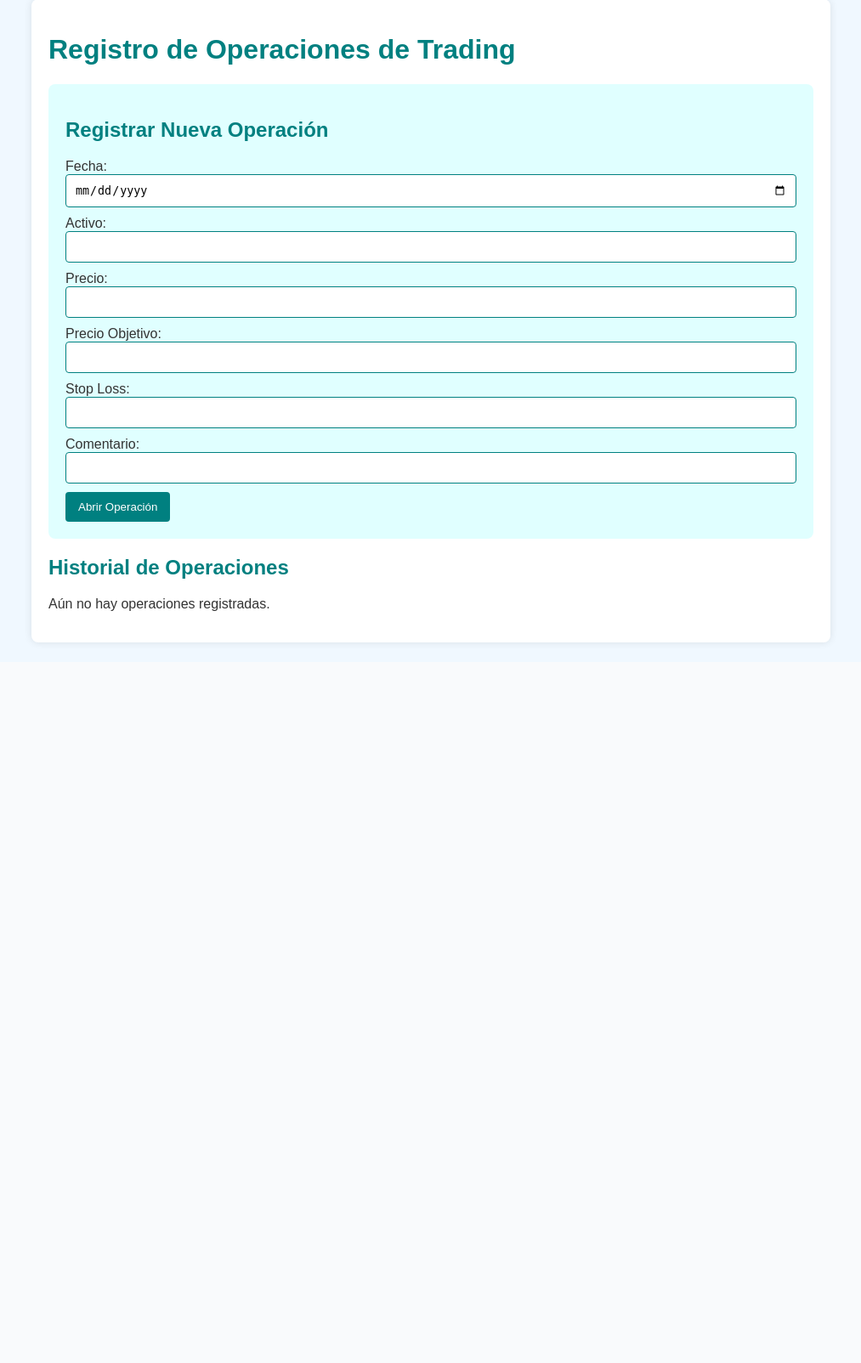
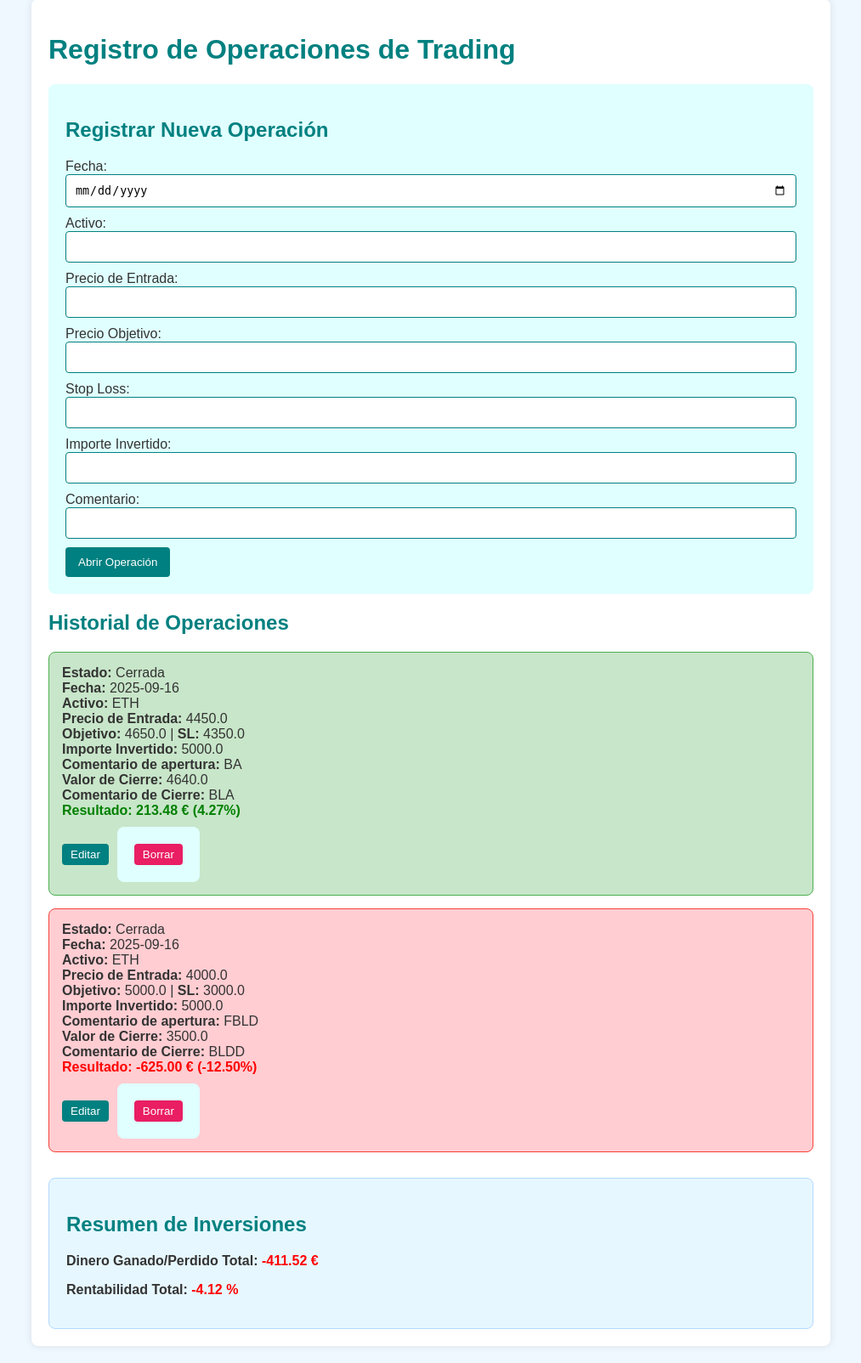
Before and after one commit to dankomaxtor/trading, a Flask app: page / in a window 1280 px wide. Shown: the part 21-1625 px from the top of the page at 85% size, without its empty margins (133-1146 px from the left). Before the commit the page ends 782 px from the top, so only its background shows below. Run offline with Flask 3, Linux system fonts and the light colour scheme.

Commit message:
Se completa la funcionalidad de edicion y se corrigen los calculos

```diff
--- a/app.py
+++ b/app.py
@@ -3,7 +3,6 @@ import json
 
 app = Flask(__name__)
 
-# Rutas de los archivos
 ARCHIVO_OPERACIONES = 'operaciones.json'
 
 def cargar_operaciones():
@@ -17,6 +16,25 @@ def guardar_operaciones(operaciones):
     with open(ARCHIVO_OPERACIONES, 'w') as file:
         json.dump(operaciones, file, indent=4)
 
+def calcular_resumen(operaciones):
+    total_ganado_perdido = 0
+    total_invertido = 0
+
+    for op in operaciones:
+        if op.get('estado') == 'Cerrada':
+            total_ganado_perdido += op.get('ganado_perdido', 0)
+            total_invertido += op.get('importe_invertido', 0)
+
+    if total_invertido > 0:
+        rentabilidad_total = (total_ganado_perdido / total_invertido) * 100
+    else:
+        rentabilidad_total = 0
+
+    return {
+        'total_ganado_perdido': round(total_ganado_perdido, 2),
+        'rentabilidad_total': round(rentabilidad_total, 2)
+    }
+
 @app.route("/", methods=["GET", "POST"])
 def index():
     operaciones = cargar_operaciones()
@@ -24,24 +42,94 @@ def index():
         nueva_operacion = {
             "fecha": request.form["fecha"],
             "activo": request.form["activo"],
-            "precio": request.form["precio"],
-            "precio_objetivo": request.form["precio_objetivo"],
-            "stop_loss": request.form["stop_loss"],
+            "precio": float(request.form["precio"]),
+            "precio_objetivo": float(request.form["precio_objetivo"]),
+            "stop_loss": float(request.form["stop_loss"]),
             "comentario_apertura": request.form["comentario_apertura"],
+            "importe_invertido": float(request.form["importe_invertido"]),
             "estado": "Abierta"
         }
         operaciones.append(nueva_operacion)
         guardar_operaciones(operaciones)
         return redirect(url_for('index'))
-    return render_template("index.html", operaciones=operaciones)
+
+    resumen = calcular_resumen(operaciones)
+    return render_template("index.html", operaciones=operaciones, resumen=resumen)
+
+@app.route("/editar_operacion/<int:index>", methods=["GET", "POST"])
+def editar_operacion(index):
+    operaciones = cargar_operaciones()
+    if 0 <= index < len(operaciones):
+        if request.method == "POST":
+            operacion_a_editar = operaciones[index]
+            operacion_a_editar["fecha"] = request.form["fecha"]
+            operacion_a_editar["activo"] = request.form["activo"]
+            operacion_a_editar["precio"] = float(request.form["precio"])
+            operacion_a_editar["precio_objetivo"] = float(request.form["precio_objetivo"])
+            operacion_a_editar["stop_loss"] = float(request.form["stop_loss"])
+            operacion_a_editar["comentario_apertura"] = request.form["comentario_apertura"]
+            operacion_a_editar["importe_invertido"] = float(request.form["importe_invertido"])
+
+            # También edita el comentario y valor de cierre si existen
+            operacion_a_editar["comentario_cierre"] = request.form.get("comentario_cierre", operacion_a_editar.get("comentario_cierre", "Sin comentario de cierre"))
+            operacion_a_editar["valor_cierre"] = float(request.form.get("valor_cierre", operacion_a_editar.get("valor_cierre", operacion_a_editar["precio"])))
+
+            # Recalcula si la operación estaba cerrada
+            if operacion_a_editar.get("estado") == "Cerrada":
+                valor_cierre = operacion_a_editar.get("valor_cierre", operacion_a_editar["precio"])
+                precio_entrada = operacion_a_editar["precio"]
+                importe_invertido = operacion_a_editar["importe_invertido"]
+
+                if precio_entrada != 0:
+                    ganado_perdido = importe_invertido * ((valor_cierre / precio_entrada) - 1)
+                    rentabilidad = (ganado_perdido / importe_invertido) * 100
+                else:
+                    ganado_perdido = 0
+                    rentabilidad = 0
+
+                operacion_a_editar["ganado_perdido"] = round(ganado_perdido, 2)
+                operacion_a_editar["rentabilidad"] = round(rentabilidad, 2)
+
+            guardar_operaciones(operaciones)
+            return redirect(url_for('index'))
+        else:
+            return render_template("editar.html", operacion=operaciones[index], index=index)
+    return redirect(url_for('index'))
+
+@app.route("/borrar_operacion/<int:index>", methods=["POST"])
+def borrar_operacion(index):
+    operaciones = cargar_operaciones()
+    if 0 <= index < len(operaciones):
+        del operaciones[index]
+        guardar_operaciones(operaciones)
+    return redirect(url_for('index'))
 
 @app.route("/cerrar_operacion/<int:index>", methods=["POST"])
 def cerrar_operacion(index):
     operaciones = cargar_operaciones()
     if 0 <= index < len(operaciones):
         comentario_cierre = request.form.get("comentario_cierre", "Sin comentario de cierre")
-        operaciones[index]["estado"] = "Cerrada"
-        operaciones[index]["comentario_cierre"] = comentario_cierre
+        valor_cierre = float(request.form.get("valor_cierre"))
+
+        operacion_a_cerrar = operaciones[index]
+        operacion_a_cerrar["estado"] = "Cerrada"
+        operacion_a_cerrar["comentario_cierre"] = comentario_cierre
+        operacion_a_cerrar["valor_cierre"] = valor_cierre
+
+        # Realiza los cálculos con el importe invertido
+        precio_entrada = operacion_a_cerrar.get("precio", 0)
+        importe_invertido = operacion_a_cerrar.get("importe_invertido", 0)
+
+        if precio_entrada != 0:
+            ganado_perdido = importe_invertido * ((valor_cierre / precio_entrada) - 1)
+            rentabilidad = (ganado_perdido / importe_invertido) * 100
+        else:
+            ganado_perdido = 0
+            rentabilidad = 0
+
+        operacion_a_cerrar["ganado_perdido"] = round(ganado_perdido, 2)
+        operacion_a_cerrar["rentabilidad"] = round(rentabilidad, 2)
+
         guardar_operaciones(operaciones)
     return redirect(url_for('index'))
 
--- a/templates/index.html
+++ b/templates/index.html
@@ -6,7 +6,7 @@
     <style>
         body {
             font-family: Arial, sans-serif;
-            background-color: #f0f8ff; /* Azul muy claro */
+            background-color: #f0f8ff;
             color: #333;
             margin: 0;
             padding: 20px;
@@ -20,10 +20,10 @@
             box-shadow: 0 0 10px rgba(0, 0, 0, 0.1);
         }
         h1, h2 {
-            color: #008080; /* Azul-verdoso (Teal) */
+            color: #008080;
         }
         form {
-            background-color: #e0ffff; /* Verde-azulado claro */
+            background-color: #e0ffff;
             padding: 20px;
             border-radius: 8px;
             margin-bottom: 20px;
@@ -49,12 +49,47 @@
             border-radius: 8px;
         }
         .operacion-abierta {
-            background-color: #c8e6c9; /* Verde claro */
+            background-color: #e0ffff; /* Verde-azulado claro (Tu azul mar) */
+            border: 1px solid #008080;
+        }
+        .operacion-ganancia {
+            background-color: #c8e6c9; /* Verde para ganancia */
             border: 1px solid #4caf50;
         }
-        .operacion-cerrada {
-            background-color: #fce4ec; /* Rosa claro */
-            border: 1px solid #e91e63;
+        .operacion-perdida {
+            background-color: #ffcdd2; /* Rojo claro para pérdida */
+            border: 1px solid #f44336;
+        }
+        .acciones {
+            margin-top: 10px;
+            display: flex;
+            gap: 10px;
+            align-items: center;
+            flex-wrap: wrap;
+        }
+        .acciones form, .acciones a {
+            margin: 0;
+        }
+        .acciones button {
+            padding: 5px 10px;
+        }
+        .delete-btn {
+            background-color: #e91e63;
+        }
+        .resumen {
+            margin-top: 30px;
+            padding: 20px;
+            background-color: #e6f7ff;
+            border-radius: 8px;
+            border: 1px solid #b3d9ff;
+        }
+        .rentabilidad-positiva {
+            color: #008000;
+            font-weight: bold;
+        }
+        .rentabilidad-negativa {
+            color: #ff0000;
+            font-weight: bold;
         }
     </style>
 </head>
@@ -67,12 +102,14 @@
             <input type="date" id="fecha" name="fecha" required><br>
             <label for="activo">Activo:</label><br>
             <input type="text" id="activo" name="activo" required><br>
-            <label for="precio">Precio:</label><br>
+            <label for="precio">Precio de Entrada:</label><br>
             <input type="number" step="0.01" id="precio" name="precio" required><br>
             <label for="precio_objetivo">Precio Objetivo:</label><br>
             <input type="number" step="0.01" id="precio_objetivo" name="precio_objetivo" required><br>
             <label for="stop_loss">Stop Loss:</label><br>
             <input type="number" step="0.01" id="stop_loss" name="stop_loss" required><br>
+            <label for="importe_invertido">Importe Invertido:</label><br>
+            <input type="number" step="0.01" id="importe_invertido" name="importe_invertido" required><br>
             <label for="comentario_apertura">Comentario:</label><br>
             <input type="text" id="comentario_apertura" name="comentario_apertura"><br>
             <button type="submit">Abrir Operación</button>
@@ -80,27 +117,61 @@
 
         <h2>Historial de Operaciones</h2>
         {% for operacion in operaciones %}
-        <div class="operacion {% if operacion.estado == 'Cerrada' %}operacion-cerrada{% else %}operacion-abierta{% endif %}">
+        <div class="operacion {% if operacion.estado == 'Cerrada' %} {% if operacion.ganado_perdido >= 0 %}operacion-ganancia{% else %}operacion-perdida{% endif %} {% else %}operacion-abierta{% endif %}">
             <strong>Estado:</strong> {{ operacion.estado }}<br>
             <strong>Fecha:</strong> {{ operacion.fecha }}<br>
             <strong>Activo:</strong> {{ operacion.activo }}<br>
-            <strong>Precio:</strong> {{ operacion.precio }}<br>
+            <strong>Precio de Entrada:</strong> {{ operacion.precio }}<br>
             <strong>Objetivo:</strong> {{ operacion.precio_objetivo }} | <strong>SL:</strong> {{ operacion.stop_loss }}<br>
+            <strong>Importe Invertido:</strong> {{ operacion.importe_invertido }}<br>
             <strong>Comentario de apertura:</strong> {{ operacion.comentario_apertura }}
 
             {% if operacion.estado == 'Abierta' %}
-            <form method="POST" action="{{ url_for('cerrar_operacion', index=loop.index0) }}">
-                <label for="comentario_cierre">Comentario al cerrar:</label><br>
-                <input type="text" id="comentario_cierre" name="comentario_cierre"><br>
-                <button type="submit">Cerrar Operación</button>
-            </form>
+            <div class="acciones">
+                <form method="POST" action="{{ url_for('cerrar_operacion', index=loop.index0) }}">
+                    <label for="valor_cierre">Valor de cierre:</label>
+                    <input type="number" step="0.01" id="valor_cierre" name="valor_cierre" required>
+                    <label for="comentario_cierre">Comentario de cierre:</label>
+                    <input type="text" id="comentario_cierre" name="comentario_cierre">
+                    <button type="submit">Cerrar</button>
+                </form>
+                <a href="{{ url_for('editar_operacion', index=loop.index0) }}"><button>Editar</button></a>
+                <form method="POST" action="{{ url_for('borrar_operacion', index=loop.index0) }}" style="display:inline;">
+                    <button class="delete-btn" type="submit">Borrar</button>
+                </form>
+            </div>
             {% else %}
-            <br><strong>Comentario de cierre:</strong> {{ operacion.comentario_cierre }}
+            <br>
+            <strong>Valor de Cierre:</strong> {{ operacion.get('valor_cierre', 'N/A') }}<br>
+            <strong>Comentario de Cierre:</strong> {{ operacion.get('comentario_cierre', 'Sin comentario de cierre') }}<br>
+            <strong class="{% if operacion.ganado_perdido >= 0 %}rentabilidad-positiva{% else %}rentabilidad-negativa{% endif %}">
+                Resultado: {{ "%.2f"|format(operacion.ganado_perdido) }} € ({{ "%.2f"|format(operacion.rentabilidad) }}%)
+            </strong>
+            <div class="acciones">
+                <a href="{{ url_for('editar_operacion', index=loop.index0) }}"><button>Editar</button></a>
+                <form method="POST" action="{{ url_for('borrar_operacion', index=loop.index0) }}" style="display:inline;">
+                    <button class="delete-btn" type="submit">Borrar</button>
+                </form>
+            </div>
             {% endif %}
         </div>
         {% else %}
         <p>Aún no hay operaciones registradas.</p>
         {% endfor %}
+
+        <div class="resumen">
+            <h2>Resumen de Inversiones</h2>
+            <p><strong>Dinero Ganado/Perdido Total:</strong>
+                <span class="{% if resumen.total_ganado_perdido >= 0 %}rentabilidad-positiva{% else %}rentabilidad-negativa{% endif %}">
+                    {{ resumen.total_ganado_perdido }} €
+                </span>
+            </p>
+            <p><strong>Rentabilidad Total:</strong>
+                <span class="{% if resumen.rentabilidad_total >= 0 %}rentabilidad-positiva{% else %}rentabilidad-negativa{% endif %}">
+                    {{ resumen.rentabilidad_total }} %
+                </span>
+            </p>
+        </div>
     </div>
 </body>
 </html>
```
Also changed, not shown: operaciones.json (added, +30 -0 lines), templates/editar.html (added, +76 -0 lines).
